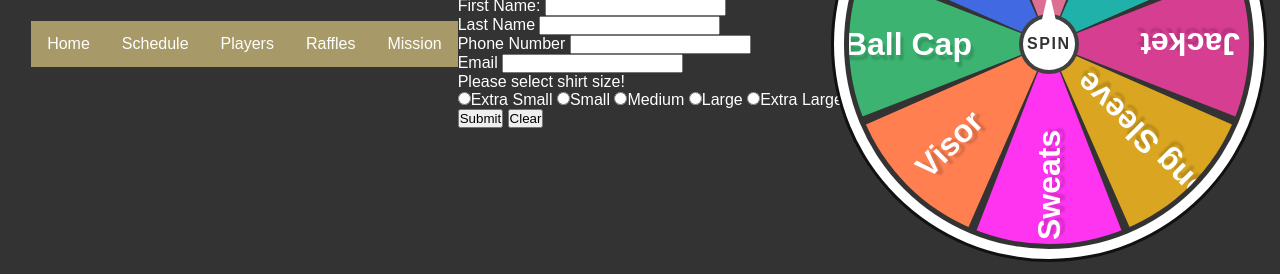
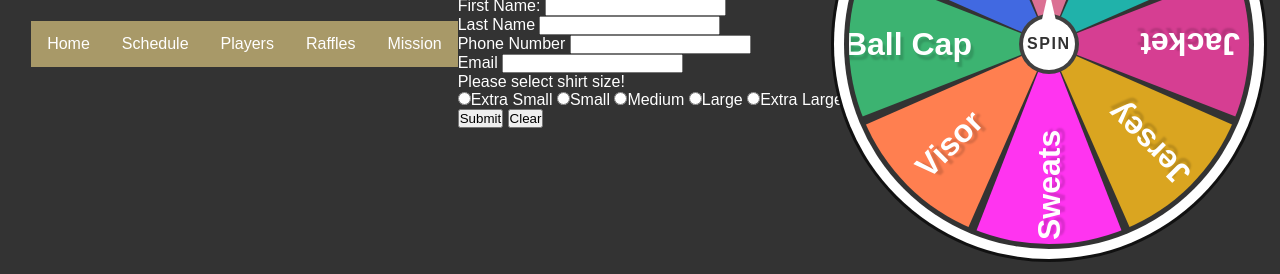
Before and after one commit to roushal42/roushal42.github.io, a plain HTML site: page Rafflles.html in a window 1280 px wide. Shown: the part 356-630 px from the top of the page. Drawn offline with Linux system fonts and the light colour scheme.

Commit message:
gwrgtw4h

```diff
--- a/Rafflles.html
+++ b/Rafflles.html
@@ -54,7 +54,7 @@
     <div class="number" style="--i:1;--clr:#db7093"><span>Hoodie</span></div>
     <div class="number" style="--i:2;--clr:#20b2aa"><span>Tee</span></div>
     <div class="number" style="--i:3;--clr:#d63e92"><span>Jacket</span></div>
-    <div class="number" style="--i:4;--clr:#daa520"><span>Long Sleeve</span></div>
+    <div class="number" style="--i:4;--clr:#daa520"><span>Jersey</span></div>
     <div class="number" style="--i:5;--clr:#ff34f0"><span>Sweats</span></div>
     <div class="number" style="--i:6;--clr:#ff7f50"><span>Visor</span></div>
     <div class="number" style="--i:7;--clr:#3cb371"><span>Ball Cap</span></div>
```
